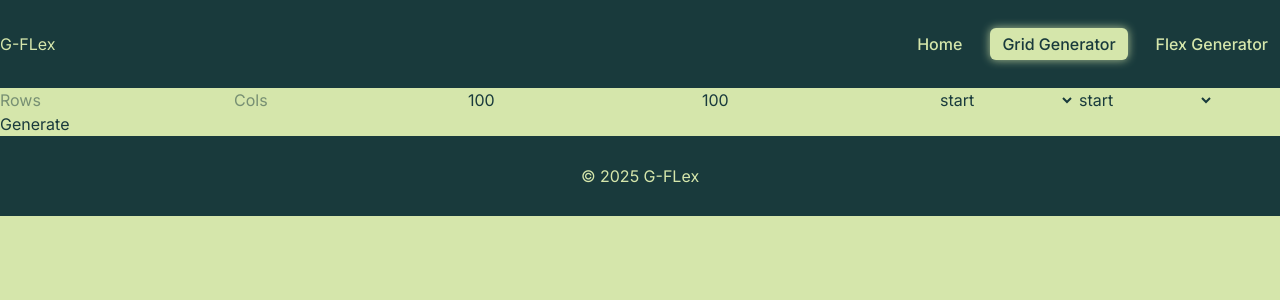
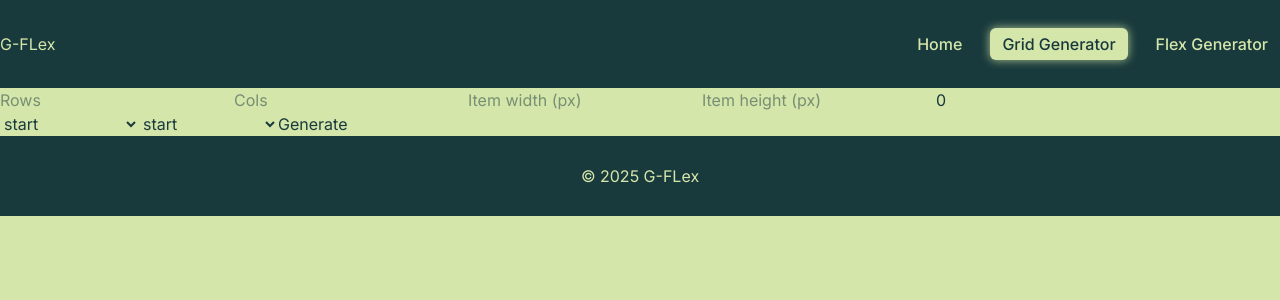
Before and after one commit to Lumica-Melani/Layout-generator, a React (Vite) app: page /grid in a window 1280 px wide. Shown: the top 300 px of the page. Built offline with nearby package versions, Linux system fonts and the light colour scheme.

Commit message:
Feat: GridGenerator Base created

```diff
--- a/src/components/GridCode.jsx
+++ b/src/components/GridCode.jsx
@@ -10,6 +10,9 @@ export default function GridCode({ config }) {
     padding,
     bgColor,
     border,
+    borderRadius,
+    borderColor,
+    boxSizing,
     shadow,
   } = config;
 
@@ -20,17 +23,18 @@ export default function GridCode({ config }) {
 .grid {
   display: grid;
   grid-template-columns: repeat(${cols}, ${itemWidth}px);
+  grid-template-rows: repeat(${rows}, ${itemHeight}px);
   gap: ${gap}px;
   justify-content: ${justifyContent};
   align-content: ${alignContent};
 }
 
 .grid-item {
-  width: ${itemWidth}px;
-  height: ${itemHeight}px;
   padding: ${padding}px;
   background-color: ${bgColor};
-  ${border ? "border: 1px solid #193A3C;" : ""}
+  ${border ? `border:Co${borderColor};` : ""}
+  border-radius: ${borderRadius}px;
+  box-sizing: ${boxSizing};
   ${shadow ? "box-shadow: 0 4px 10px rgba(0,0,0,0.15);" : ""}
 }
 `.trim();
@@ -40,8 +44,10 @@ export default function GridCode({ config }) {
       {/* Grid Preview */}
       <div
         style={{
+          height: "800px",
           display: "grid",
           gridTemplateColumns: `repeat(${cols}, ${itemWidth}px)`,
+          gridTemplateRows: `repeat(${rows}, ${itemHeight}px)`,
           gap: `${gap}px`,
           justifyContent,
           alignContent,
@@ -51,12 +57,13 @@ export default function GridCode({ config }) {
           <div
             key={index}
             style={{
-              width: `${itemWidth}px`,
-              height: `${itemHeight}px`,
               padding: `${padding}px`,
               backgroundColor: bgColor,
-              border: border ? "1px solid #193A3C" : "none",
-              boxShadow: shadow ? "0 4px 10px rgba(0,0,0,0.15)" : "none",
+              color: "#d5e6ab",
+              border: border ? `${borderColor}` : "none",
+              borderRadius: `${borderRadius}px`,
+              boxShadow: shadow ? "0 0 15px rgba(213,230,171,0.6)" : "none",
+              boxSizing: `${boxSizing}`,
               display: "flex",
               alignItems: "center",
               justifyContent: "center",
--- a/src/components/GridControls.jsx
+++ b/src/components/GridControls.jsx
@@ -25,6 +25,12 @@ export default function GridControls({ controls, onChange, onGenerate }) {
         value={controls.itemHeight}
         onChange={(e) => onChange("itemHeight", e.target.value)}
         placeholder="Item height (px)"
+      />
+      <input
+        type="number"
+        value={controls.borderRadius}
+        onChange={(e) => onChange("borderRadius", e.target.value)}
+        placeholder="Border radius"
       />
 
       <select
--- a/src/pages/GridGenerator.jsx
+++ b/src/pages/GridGenerator.jsx
@@ -8,16 +8,19 @@ function GridGenerator() {
     cols: "",
     gap: 8,
 
-    itemWidth: 100,
-    itemHeight: 100,
+    itemWidth: "",
+    itemHeight: "",
 
     justifyContent: "start",
     alignContent: "start",
 
     padding: 8,
-    bgColor: "#D5E6AB",
+    bgColor: "#193a3c",
     border: true,
-    shadow: false,
+    borderColor: "2px solid rgba(213,230,171,0.6)",
+    borderRadius: 0,
+    boxSizing: "border-box",
+    shadow: true,
   });
 
   const [gridConfig, setGridConfig] = useState(null);
@@ -35,12 +38,15 @@ function GridGenerator() {
       cols: Number(controls.cols),
       gap: controls.gap,
       padding: controls.padding,
-      itemWidth: controls.itemWidtht,
-      itemHeight: controls.itemHeight,
+      itemWidth: Number(controls.itemWidth),
+      itemHeight: Number(controls.itemHeight),
       justifyContent: controls.justifyContent,
       alignContent: controls.alignContent,
       bgColor: controls.bgColor,
       border: controls.border,
+      borderColor: controls.borderColor,
+      boxSizing: controls.boxSizing,
+      borderRadius: controls.borderRadius,
       shadow: controls.shadow,
     });
   }
```
